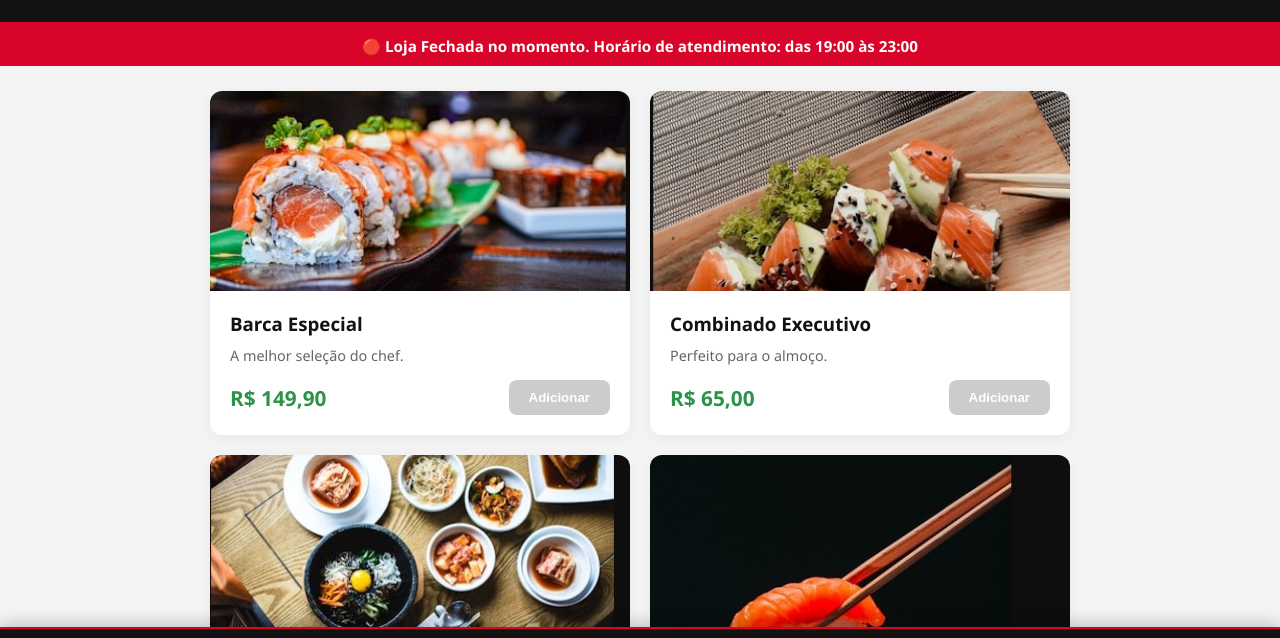
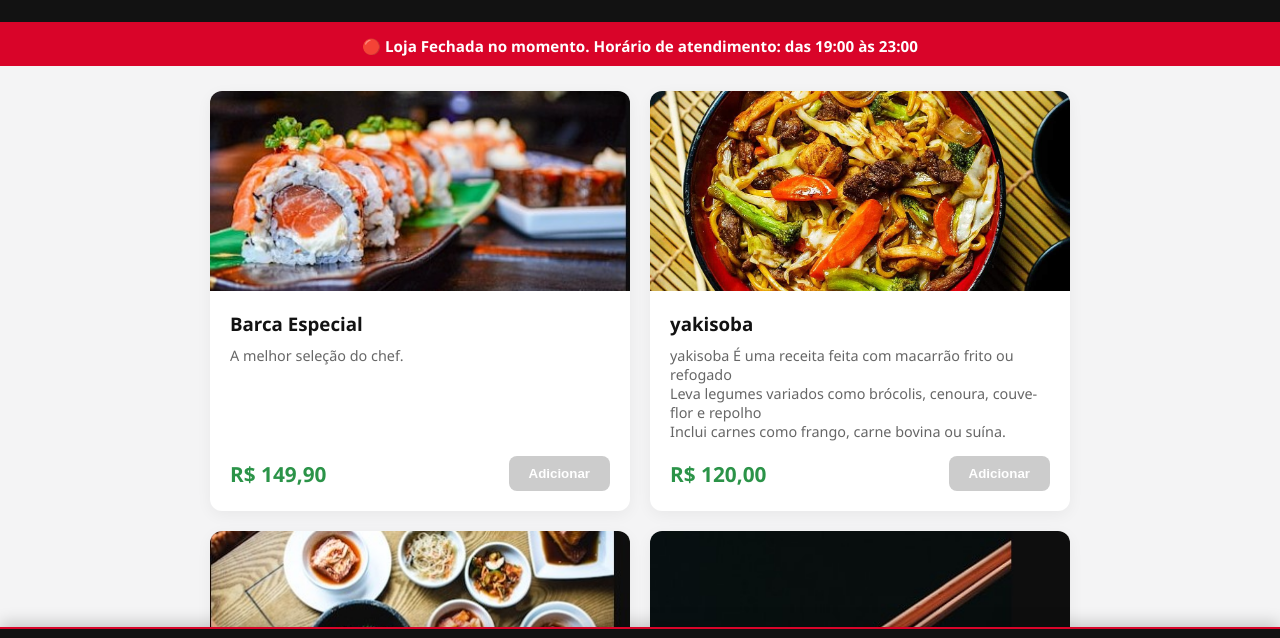
Before and after one commit to glauco2000/Schuchi, a plain HTML site: page index.html in a window 1280 px wide. Shown: the part 105-743 px from the top of the page. Drawn offline with Linux system fonts and the light colour scheme.

Commit message:
Update index.html

```diff
--- a/index.html
+++ b/index.html
@@ -199,7 +199,7 @@
 
         const produtos = [
             { id: 1, nome: 'Barca Especial', preco: 149.90, desc: 'A melhor seleção do chef.', img: 'img/barca-especial.jpg' },
-            { id: 2, nome: 'Combinado Executivo', preco: 65.00, desc: 'Perfeito para o almoço.', img: 'img/combinado-executiv.jpg' },
+            { id: 2, nome: 'yakisoba', preco: 120.00, desc: 'yakisoba É uma receita feita com macarrão frito ou refogado<br>Leva legumes variados como brócolis, cenoura, couve-flor e repolho<br>Inclui carnes como frango, carne bovina ou suína.', img: 'img/yakisoba.jpg' },
             { id: 3, nome: 'Porção de Gyosa', preco: 28.00, desc: 'Pastéis orientais recheados.', img: 'img/gyosa.jpg' },
             { id: 4, nome: 'Hossomaki', preco: 22.00, desc: 'Rolinhos tradicionais finos.', img: 'img/hossomaki.jpg' },
             { id: 5, nome: 'Joy de Salmão', preco: 35.00, desc: 'O queridinho da casa.', img: 'img/joy-salmao.jpg' },
```
